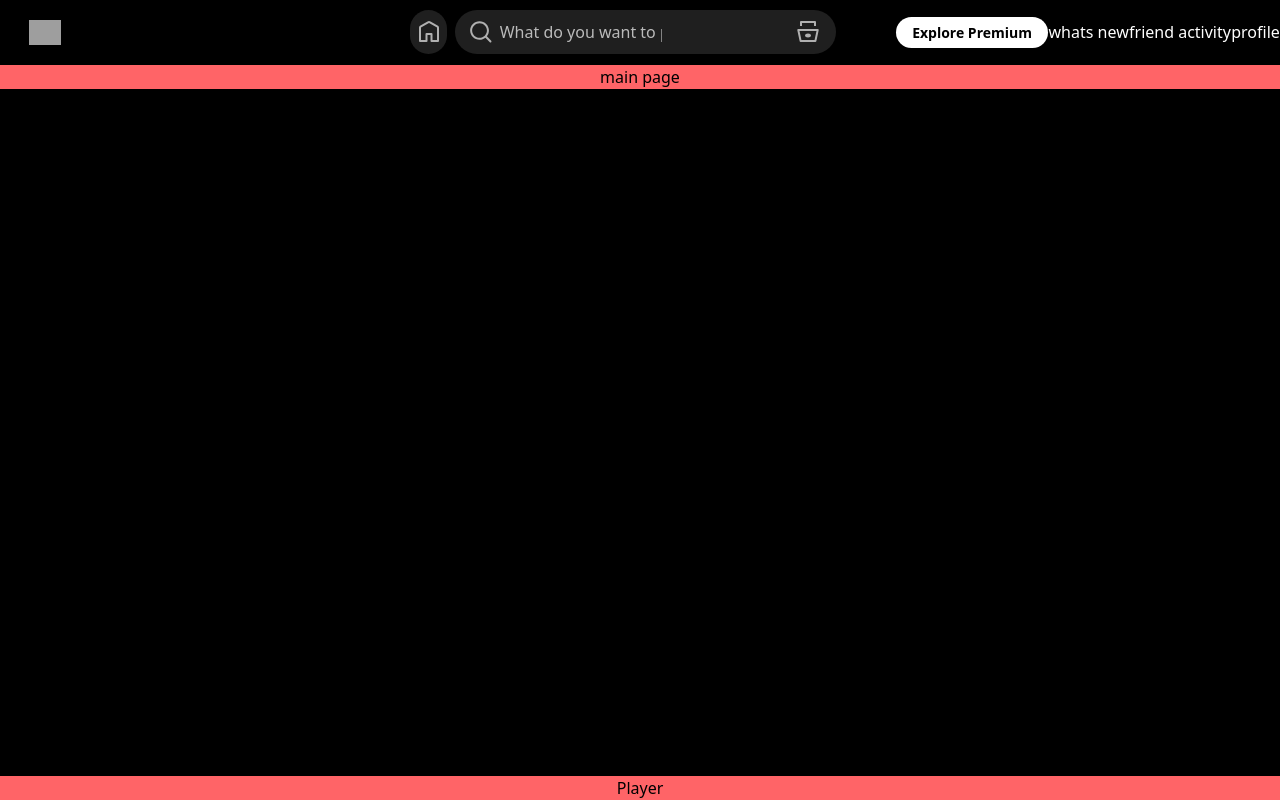
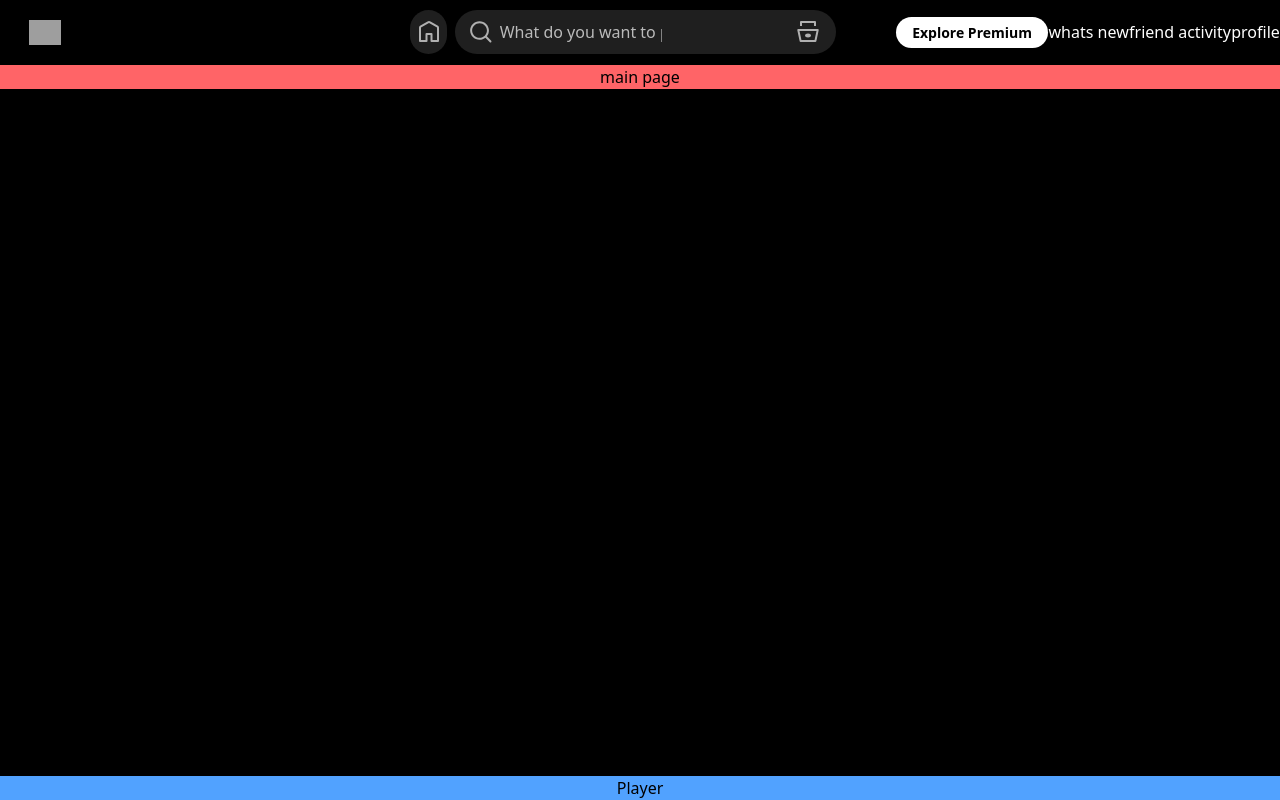
Before and after one commit to bhaweshw/Spotify_clone, a React (Vite) app in the folder Spotify-clone/: page / in a window 1280 px wide. Built offline with nearby package versions, Linux system fonts and the light colour scheme; grey boxes are pictures that could not be loaded.

Commit message:
player color update

```diff
--- a/Spotify-clone/src/components/Player.jsx
+++ b/Spotify-clone/src/components/Player.jsx
@@ -3,7 +3,7 @@ import React from 'react'
 const Player = () => {
   return (
     <div className="bg-black w-full fixed bottom-0">
-      <h1 className='text-center bg-red-400'>Player</h1>
+      <h1 className='text-center bg-blue-400'>Player</h1>
     </div>
   )
 }
```
